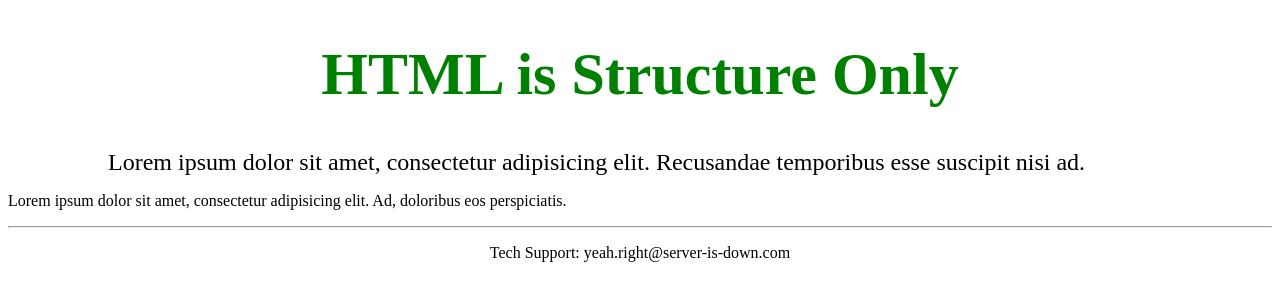
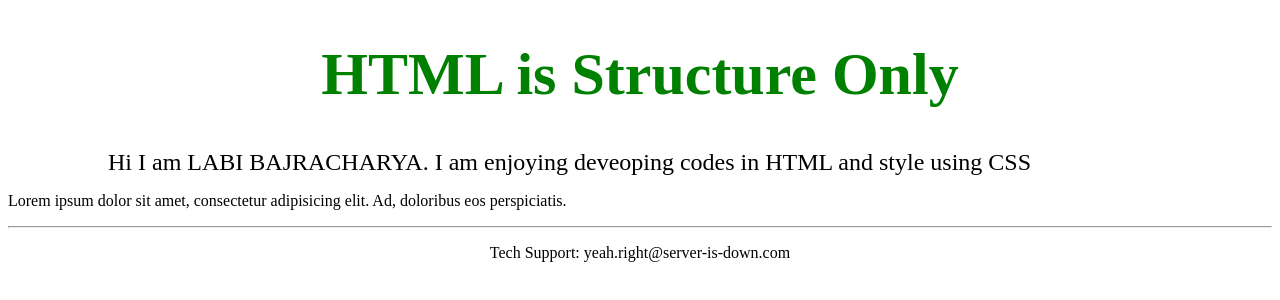
Before and after one commit to labiman/coursera-labi, a plain HTML site: page site/structure-only-after.html in a window 1280 px wide. Drawn offline with Linux system fonts and the light colour scheme.

Commit message:
name added

```diff
--- a/site/structure-only-after.html
+++ b/site/structure-only-after.html
@@ -5,7 +5,7 @@
   </head>
   <body>
     <h1 style="color: green; font-size: 60px; text-align: center;">HTML is Structure Only</h1>
-    <p style="margin: 0 100px 0 100px; font-size: 1.5em;">Lorem ipsum dolor sit amet, consectetur adipisicing elit. Recusandae temporibus esse suscipit nisi ad.</p>
+    <p style="margin: 0 100px 0 100px; font-size: 1.5em;">Hi I am LABI BAJRACHARYA. I am enjoying deveoping codes in HTML and style using CSS</p>
     <p>Lorem ipsum dolor sit amet, consectetur adipisicing elit. Ad, doloribus eos perspiciatis.</p>
     <footer>
       <hr>
```
